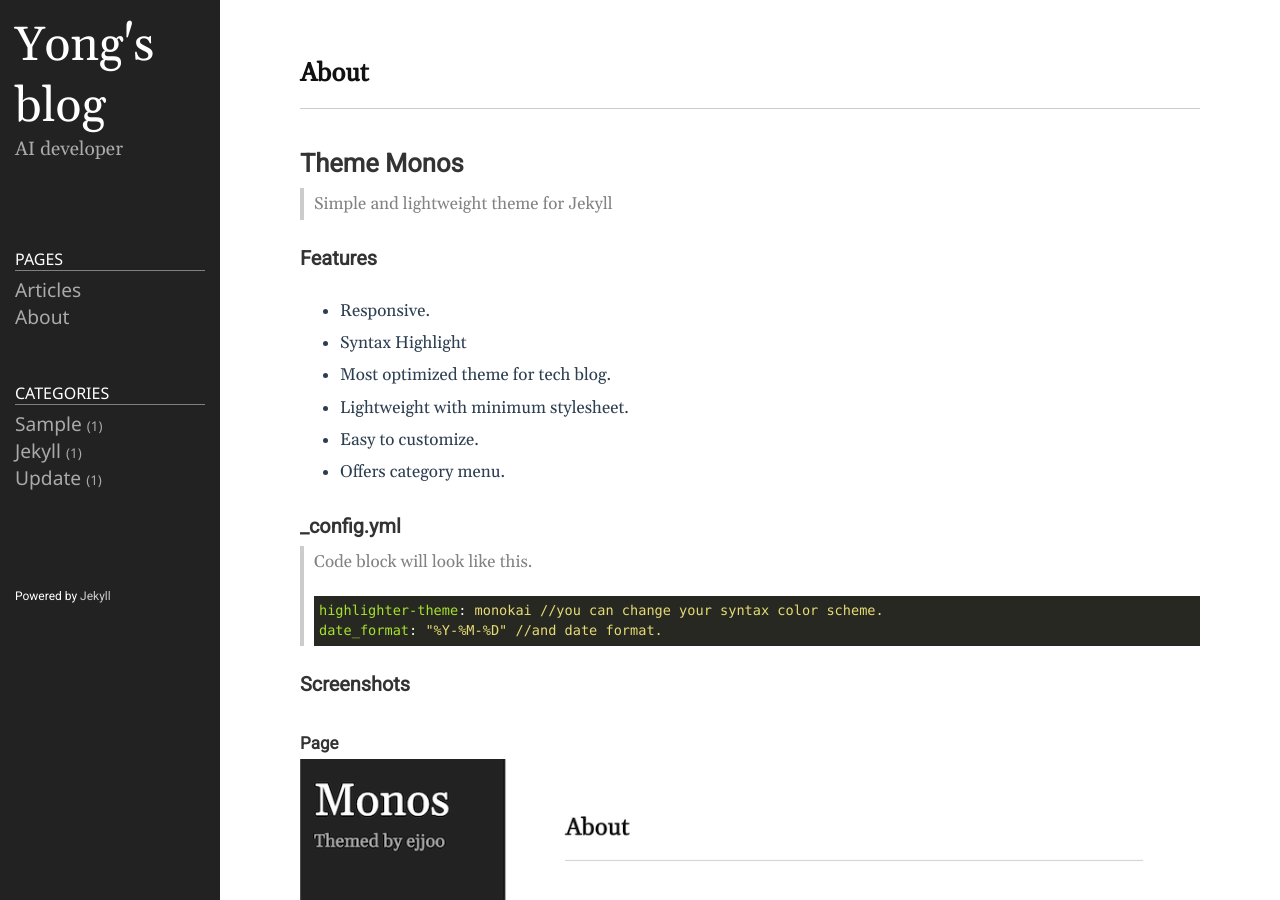
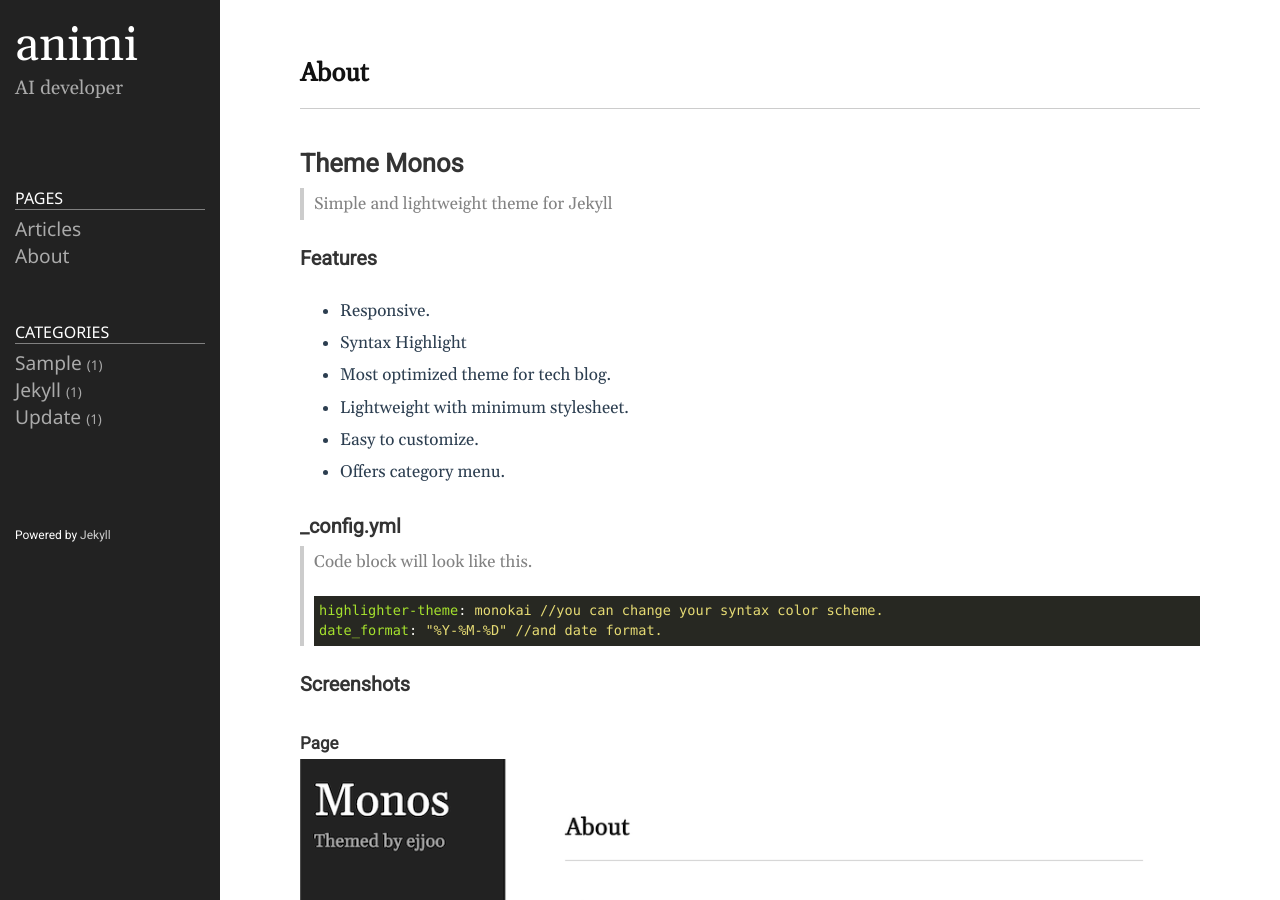
Before and after one commit to animilux/animilux.github.io, a Jekyll site: the page built from README.md, in a window 1280 px wide and 900 px high. Built offline with Jekyll 4.4.1, drawn with Linux system fonts in a browser that asks for light colours.

Commit message:
Update _config.yml

```diff
--- a/_config.yml
+++ b/_config.yml
@@ -18,7 +18,7 @@
 # You can create any custom variable you would like, and they will be accessible
 # in the templates via {{ site.myvariable }}.
 
-title: Yong's blog
+title: animi
 email: jok0905@naver.com
 description: >- # this means to ignore newlines until "baseurl:"
   AI developer
```
